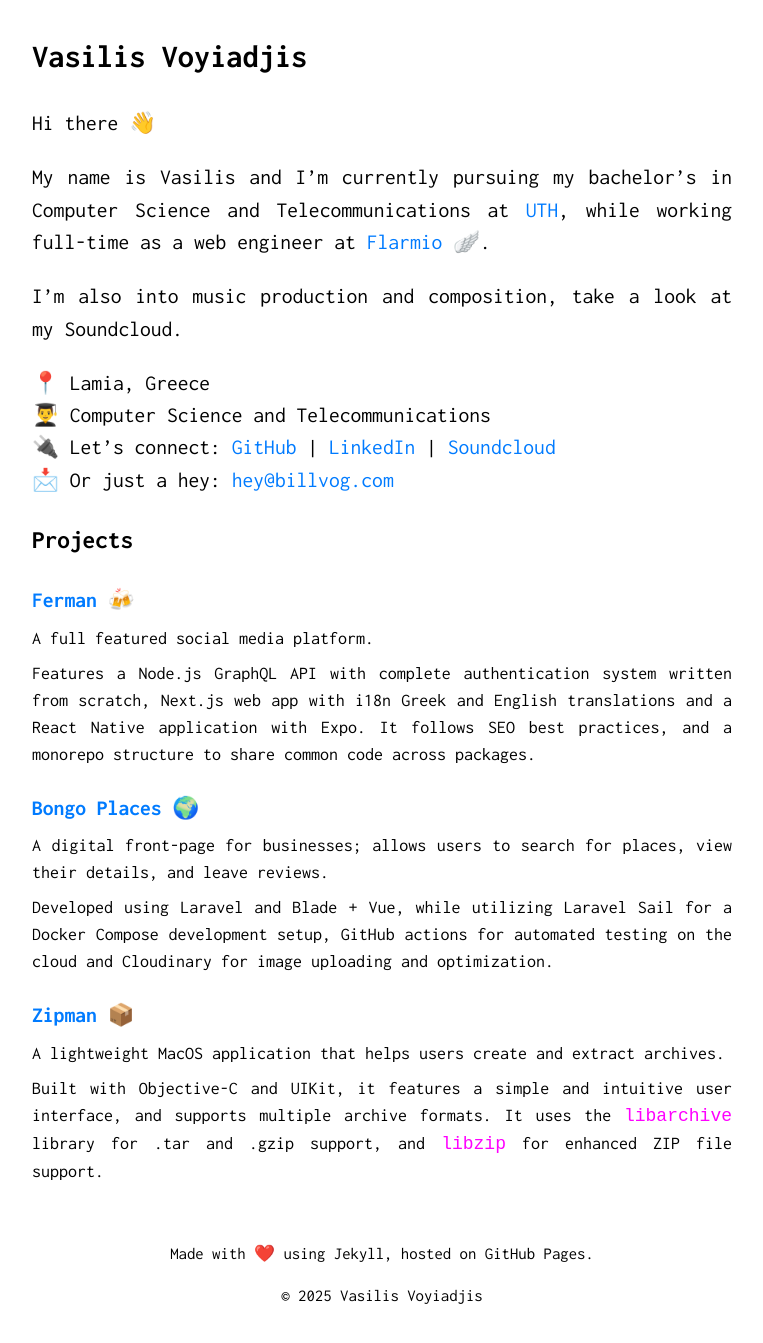
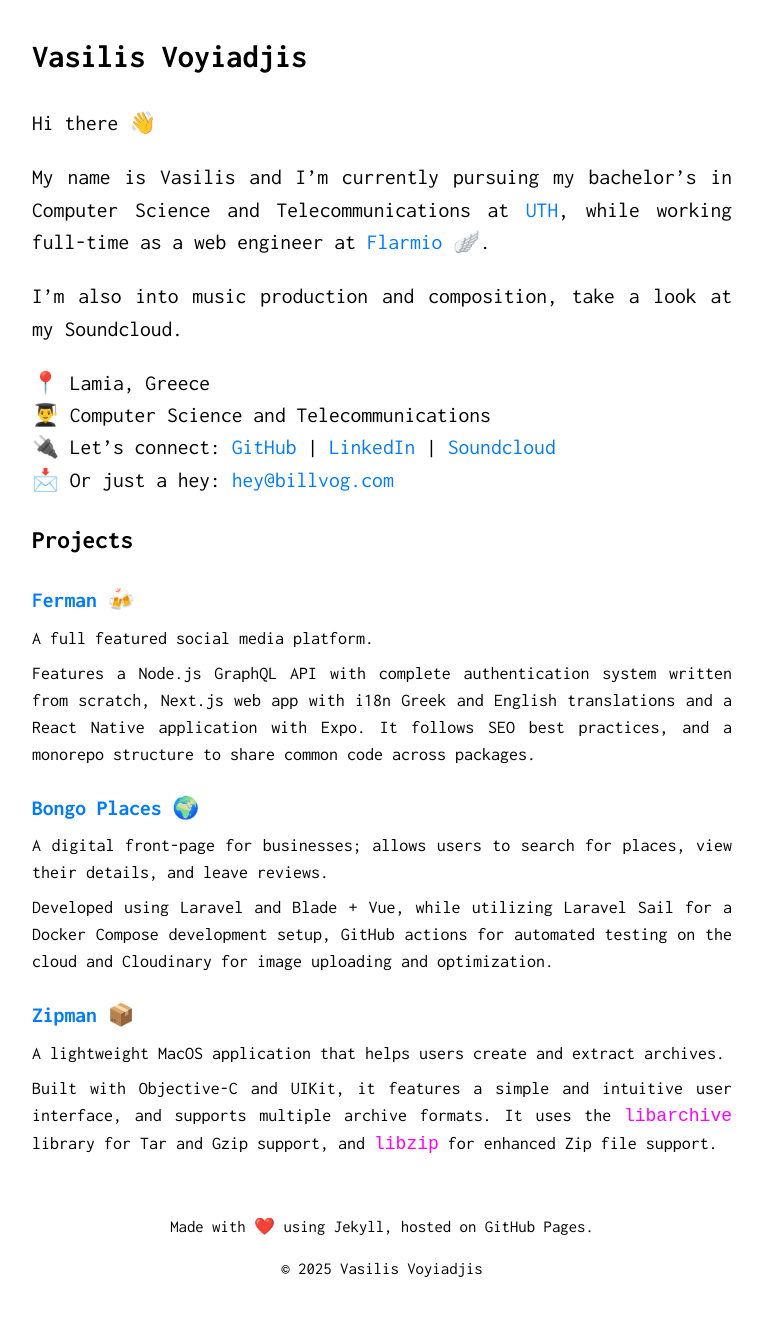
Before and after one commit to billvog/billvog.github.io, a Jekyll site: the page built from index.md, in a window 1280 px wide, cut to the strip 422-1770 px from the top of the page. Shown: the top 1343 px of the strip, without its empty margins (258-1021 px from the left). Built offline with Jekyll 4.4.1, drawn with Linux system fonts in a browser that asks for light colours; after the commit the page ends 1743 px from its top, so only the background shows below that.

Commit message:
fixed casing for archive formats

```diff
--- a/_data/projects.yml
+++ b/_data/projects.yml
@@ -21,4 +21,4 @@
     A lightweight MacOS application that helps users create and extract archives.
   tech_description: >
     Built with Objective-C and UIKit, it features a simple and intuitive user interface, and supports multiple archive formats.
-    It uses the <code>libarchive</code> library for .tar and .gzip support, and <code>libzip</code> for enhanced ZIP file support.
+    It uses the <code>libarchive</code> library for Tar and Gzip support, and <code>libzip</code> for enhanced Zip file support.
```
